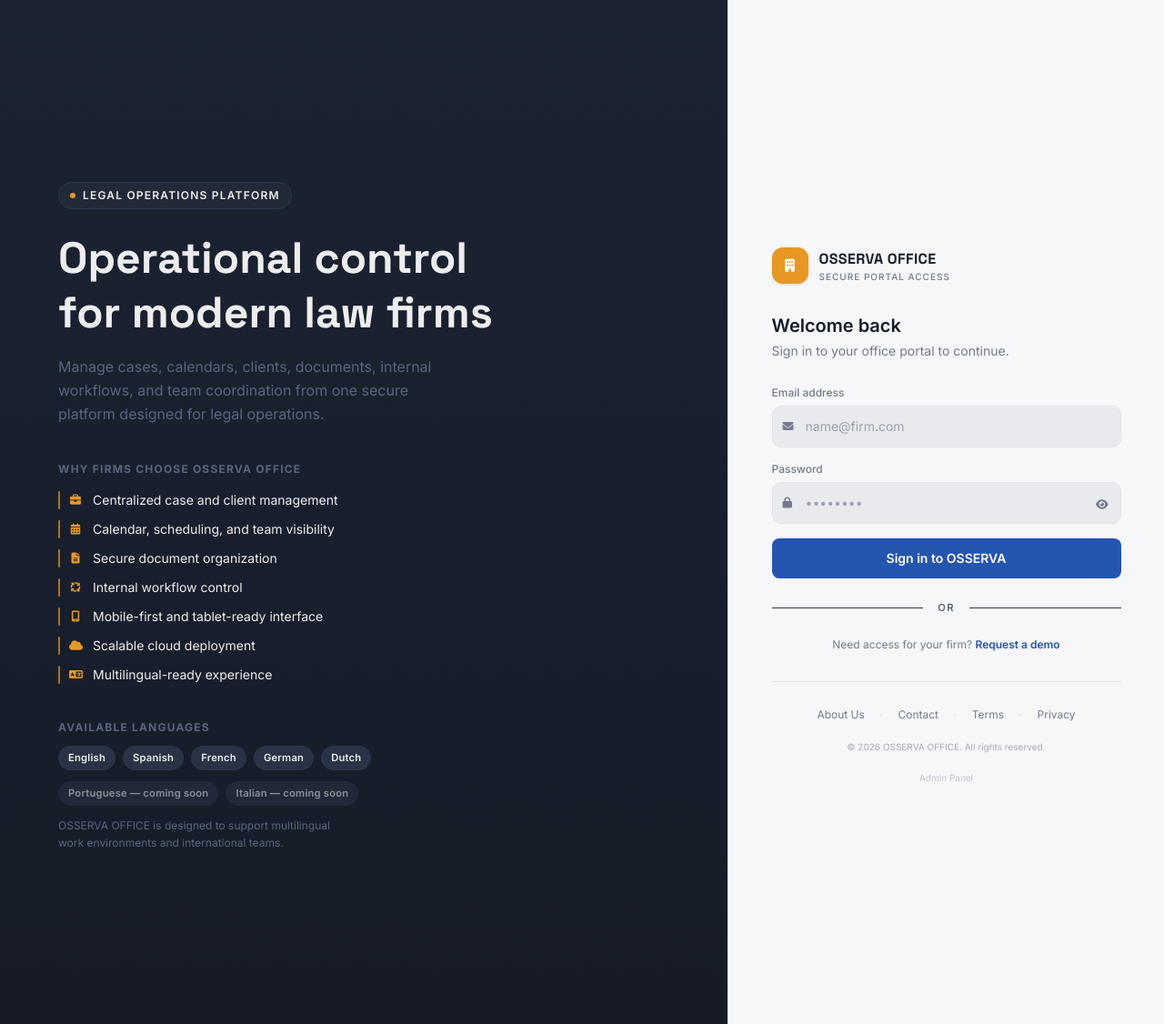
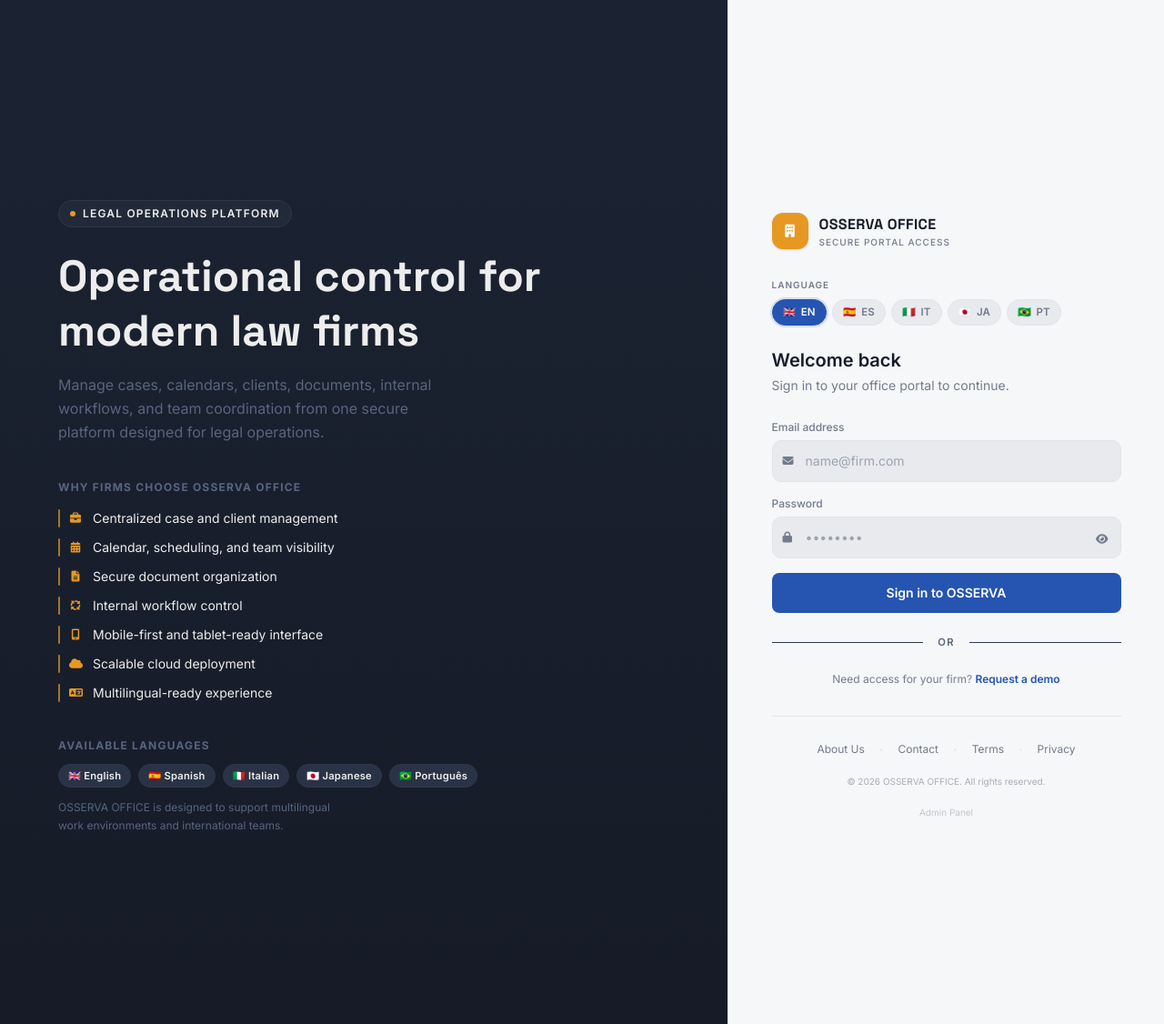
Before and after one commit to derod/osservaoffice, a Flask app: page /auth/login in a window 1280 px wide. Shown: the part 348-1474 px from the top of the page at 91% size. Run offline with Flask 3, Linux system fonts and the light colour scheme; some libraries are stand-ins or nearby versions.

Commit message:
Add multilingual login page with language selector
- Add POST /auth/set-lang endpoint storing lang in session
- Add LOGIN_TRANSLATIONS dict and login_t() helper in i18n.py
- Replace hardcoded English login page strings with t() calls
- Add pill-style language selector (EN/ES/IT/JA/PT) in login card
- Remove 'coming soon' badges; update Available Languages to real 5
- Login renders in selected language, session persists after login

Co-Authored-By: Claude Sonnet 4.6 <noreply@anthropic.com>

```diff
--- a/app/routes/auth.py
+++ b/app/routes/auth.py
@@ -1,13 +1,29 @@
 from flask import Blueprint, render_template, request, redirect, url_for, session, flash
 from app.database import db_conn
 from app.auth_utils import verify_password, create_token, get_current_user
+from app.i18n import login_t
 
 bp = Blueprint("auth", __name__, url_prefix="/auth")
+
+_SUPPORTED_LANGS = {"en", "es", "it", "ja", "pt"}
+
+@bp.route("/set-lang", methods=["POST"])
+def set_lang():
+    """Store language choice in session for pre-login pages."""
+    lang = request.form.get("lang", "en")
+    if lang in _SUPPORTED_LANGS:
+        session["lang"] = lang
+        session.permanent = True
+    return redirect(request.referrer or url_for("auth.login"))
 
 @bp.route("/login", methods=["GET", "POST"])
 def login():
     if get_current_user():
         return redirect(url_for("dashboard.index"))
+
+    lang = session.get("lang", "en")
+    if lang not in _SUPPORTED_LANGS:
+        lang = "en"
 
     error = None
     if request.method == "POST":
@@ -31,7 +47,10 @@ def login():
             session.permanent = True
             return redirect(url_for("dashboard.index"))
 
-    return render_template("auth/login.html", error=error)
+    def t(key):
+        return login_t(key, lang)
+
+    return render_template("auth/login.html", error=error, lang=lang, t=t)
 
 @bp.route("/logout")
 def logout():
--- a/app/templates/auth/login.html
+++ b/app/templates/auth/login.html
@@ -1,9 +1,9 @@
 <!DOCTYPE html>
-<html lang="en">
+<html lang="{{ lang }}">
 <head>
   <meta charset="UTF-8">
   <meta name="viewport" content="width=device-width, initial-scale=1.0, maximum-scale=5.0">
-  <title>OSSERVA OFFICE — Legal Operations Platform</title>
+  <title>OSSERVA OFFICE — {{ t('Legal Operations Platform') }}</title>
   <script src="https://cdn.tailwindcss.com"></script>
   <link href="https://fonts.googleapis.com/css2?family=Inter:wght@300;400;500;600;700;800&family=Space+Grotesk:wght@500;600;700&display=swap" rel="stylesheet">
   <link rel="stylesheet" href="https://cdnjs.cloudflare.com/ajax/libs/font-awesome/6.5.0/css/all.min.css">
@@ -101,7 +101,7 @@
       box-shadow: 0 0 0 3px hsla(220,60%,58%,0.15);
     }
 
-    /* Language badge */
+    /* Language badge (static list) */
     .lang-badge {
       display: inline-flex;
       align-items: center;
@@ -115,14 +115,42 @@
       color: hsl(var(--sidebar-foreground));
     }
 
+    /* Language selector pill buttons */
+    .lang-pill {
+      display: inline-flex;
+      align-items: center;
+      gap: 0.35rem;
+      padding: 0.3rem 0.7rem;
+      border-radius: 9999px;
+      font-size: 0.72rem;
+      font-weight: 600;
+      letter-spacing: 0.01em;
+      cursor: pointer;
+      transition: background 150ms, border-color 150ms, color 150ms, box-shadow 150ms;
+      border: 1px solid hsl(var(--border));
+      background: hsl(var(--muted));
+      color: hsl(var(--muted-foreground));
+      white-space: nowrap;
+    }
+    .lang-pill:hover {
+      border-color: hsl(var(--primary));
+      color: hsl(var(--foreground));
+    }
+    .lang-pill.active {
+      background: hsl(var(--primary));
+      border-color: hsl(var(--primary));
+      color: hsl(var(--primary-foreground));
+      box-shadow: 0 0 0 2px hsla(220,60%,55%,0.2);
+    }
+
     /* Footer link */
     .pub-footer-link {
-      color: hsl(var(--sidebar-muted));
+      color: hsl(var(--muted-foreground));
       font-size: 0.75rem;
       transition: color 150ms;
       text-decoration: none;
     }
-    .pub-footer-link:hover { color: hsl(var(--sidebar-foreground)); }
+    .pub-footer-link:hover { color: hsl(var(--foreground)); }
 
     /* Smooth scroll */
     html { scroll-behavior: smooth; }
@@ -154,13 +182,13 @@
     <!-- Nav links (desktop) -->
     <nav class="hidden md:flex items-center gap-6">
       <a href="{{ url_for('public.about') }}" class="text-sm font-medium transition-colors hover:opacity-80"
-         style="color:hsl(var(--muted-foreground))">About</a>
+         style="color:hsl(var(--muted-foreground))">{{ t('About') }}</a>
       <a href="{{ url_for('public.contact') }}" class="text-sm font-medium transition-colors hover:opacity-80"
-         style="color:hsl(var(--muted-foreground))">Contact</a>
+         style="color:hsl(var(--muted-foreground))">{{ t('Contact') }}</a>
       <a href="{{ url_for('public.terms') }}" class="text-sm font-medium transition-colors hover:opacity-80"
-         style="color:hsl(var(--muted-foreground))">Terms</a>
+         style="color:hsl(var(--muted-foreground))">{{ t('Terms') }}</a>
       <a href="{{ url_for('public.privacy') }}" class="text-sm font-medium transition-colors hover:opacity-80"
-         style="color:hsl(var(--muted-foreground))">Privacy</a>
+         style="color:hsl(var(--muted-foreground))">{{ t('Privacy') }}</a>
     </nav>
 
     <!-- Right side -->
@@ -173,7 +201,7 @@
       <a href="#login"
          class="inline-flex items-center gap-1.5 text-sm font-semibold px-4 py-2 rounded-lg transition-opacity hover:opacity-90"
          style="background:hsl(var(--primary));color:hsl(var(--primary-foreground))">
-        Sign In
+        {{ t('Sign In') }}
       </a>
     </div>
   </div>
@@ -195,26 +223,25 @@
         <span class="w-1.5 h-1.5 rounded-full flex-shrink-0"
               style="background:hsl(var(--sidebar-primary))"></span>
         <span class="text-xs font-semibold tracking-widest uppercase"
-              style="color:hsl(var(--sidebar-foreground))">Legal Operations Platform</span>
+              style="color:hsl(var(--sidebar-foreground))">{{ t('Legal Operations Platform') }}</span>
       </div>
 
       <!-- Headline -->
       <h1 class="font-display font-bold leading-tight mb-4"
           style="color:hsl(var(--sidebar-foreground));font-size:clamp(2rem,4vw,3rem)">
-        Operational control<br>for modern law firms
+        {{ t('Operational control for modern law firms') }}
       </h1>
 
       <!-- Subheadline -->
       <p class="text-base leading-relaxed mb-10"
          style="color:hsl(var(--sidebar-muted));max-width:44ch">
-        Manage cases, calendars, clients, documents, internal workflows,
-        and team coordination from one secure platform designed for legal operations.
+        {{ t('Manage cases, calendars, clients, documents, internal workflows, and team coordination from one secure platform designed for legal operations.') }}
       </p>
 
       <!-- Benefits -->
       <div class="mb-10">
         <p class="text-xs font-bold uppercase tracking-widest mb-4"
-           style="color:hsl(var(--sidebar-muted))">Why firms choose OSSERVA OFFICE</p>
+           style="color:hsl(var(--sidebar-muted))">{{ t('Why firms choose OSSERVA OFFICE') }}</p>
         <ul class="space-y-3">
           {% set benefits = [
             ('fa-briefcase',        'Centralized case and client management'),
@@ -235,18 +262,13 @@
         </ul>
       </div>
 
-      <!-- Languages -->
+      <!-- Available Languages -->
       <div>
         <p class="text-xs font-bold uppercase tracking-widest mb-3"
-           style="color:hsl(var(--sidebar-muted))">Available Languages</p>
+           style="color:hsl(var(--sidebar-muted))">{{ t('Available Languages') }}</p>
         <div class="flex flex-wrap gap-2 mb-3">
-          {% for lang in ['English', 'Spanish', 'French', 'German', 'Dutch'] %}
-          <span class="lang-badge">{{ lang }}</span>
-          {% endfor %}
-        </div>
-        <div class="flex flex-wrap gap-2 mb-3">
-          {% for lang in ['Portuguese', 'Italian'] %}
-          <span class="lang-badge" style="opacity:0.55">{{ lang }} — coming soon</span>
+          {% for label in ['🇬🇧 English', '🇪🇸 Spanish', '🇮🇹 Italian', '🇯🇵 Japanese', '🇧🇷 Português'] %}
+          <span class="lang-badge">{{ label }}</span>
           {% endfor %}
         </div>
         <p class="text-xs leading-relaxed" style="color:hsl(var(--sidebar-muted));max-width:42ch">
@@ -274,14 +296,39 @@
           <div class="font-display font-bold text-base tracking-wide"
                style="color:hsl(var(--foreground))">OSSERVA OFFICE</div>
           <div class="text-[10px] font-medium tracking-widest uppercase"
-               style="color:hsl(var(--muted-foreground))">Secure Portal Access</div>
+               style="color:hsl(var(--muted-foreground))">{{ t('Secure Portal Access') }}</div>
+        </div>
+      </div>
+
+      <!-- Language selector -->
+      <div class="mb-6">
+        <p class="text-[10px] font-semibold uppercase tracking-widest mb-2"
+           style="color:hsl(var(--muted-foreground))">Language</p>
+        <div class="flex flex-wrap gap-1.5">
+          {% set lang_options = [
+            ('en', '🇬🇧', 'EN'),
+            ('es', '🇪🇸', 'ES'),
+            ('it', '🇮🇹', 'IT'),
+            ('ja', '🇯🇵', 'JA'),
+            ('pt', '🇧🇷', 'PT'),
+          ] %}
+          {% for code, flag, label in lang_options %}
+          <form method="POST" action="{{ url_for('auth.set_lang') }}" style="display:inline">
+            <input type="hidden" name="lang" value="{{ code }}">
+            <button type="submit"
+                    class="lang-pill{% if lang == code %} active{% endif %}">
+              <span>{{ flag }}</span>
+              <span>{{ label }}</span>
+            </button>
+          </form>
+          {% endfor %}
         </div>
       </div>
 
       <!-- Heading -->
-      <h2 class="text-xl font-semibold mb-1" style="color:hsl(var(--foreground))">Welcome back</h2>
+      <h2 class="text-xl font-semibold mb-1" style="color:hsl(var(--foreground))">{{ t('Welcome back') }}</h2>
       <p class="text-sm mb-7" style="color:hsl(var(--muted-foreground))">
-        Sign in to your office portal to continue.
+        {{ t('Sign in to your office portal to continue.') }}
       </p>
 
       <!-- Error alert -->
@@ -298,7 +345,7 @@
 
         <div>
           <label class="block text-xs font-medium mb-1.5"
-                 style="color:hsl(var(--muted-foreground))">Email address</label>
+                 style="color:hsl(var(--muted-foreground))">{{ t('Email address') }}</label>
           <div class="relative">
             <i class="fa-solid fa-envelope absolute left-3 top-1/2 -translate-y-1/2 text-xs"
                style="color:hsl(var(--muted-foreground))"></i>
@@ -315,7 +362,7 @@
 
         <div>
           <label class="block text-xs font-medium mb-1.5"
-                 style="color:hsl(var(--muted-foreground))">Password</label>
+                 style="color:hsl(var(--muted-foreground))">{{ t('Password') }}</label>
           <div class="relative">
             <i class="fa-solid fa-lock absolute left-3 top-1/2 -translate-y-1/2 text-xs"
                style="color:hsl(var(--muted-foreground))"></i>
@@ -339,32 +386,32 @@
         <button type="submit"
                 class="w-full font-semibold py-3 rounded-lg text-sm transition-opacity hover:opacity-90 mt-2"
                 style="background:hsl(var(--primary));color:hsl(var(--primary-foreground))">
-          Sign in to OSSERVA
+          {{ t('Sign in to OSSERVA') }}
         </button>
 
       </form>
 
       <!-- Divider -->
-      <div class="section-divider my-6">or</div>
+      <div class="section-divider my-6">{{ t('or') }}</div>
 
       <!-- Contact CTA -->
       <p class="text-center text-xs" style="color:hsl(var(--muted-foreground))">
-        Need access for your firm?
+        {{ t('Need access for your firm?') }}
         <a href="{{ url_for('public.contact') }}"
            class="font-semibold transition-colors hover:opacity-80"
-           style="color:hsl(var(--primary))">Request a demo</a>
+           style="color:hsl(var(--primary))">{{ t('Request a demo') }}</a>
       </p>
 
       <!-- Footer links -->
       <div class="flex flex-wrap items-center justify-center gap-x-4 gap-y-1.5 mt-8 pt-6"
            style="border-top:1px solid hsl(var(--border))">
-        <a href="{{ url_for('public.about') }}"   class="pub-footer-link" style="color:hsl(var(--muted-foreground))">About Us</a>
+        <a href="{{ url_for('public.about') }}"   class="pub-footer-link" style="color:hsl(var(--muted-foreground))">{{ t('About Us') }}</a>
         <span style="color:hsl(var(--border))">·</span>
-        <a href="{{ url_for('public.contact') }}" class="pub-footer-link" style="color:hsl(var(--muted-foreground))">Contact</a>
+        <a href="{{ url_for('public.contact') }}" class="pub-footer-link" style="color:hsl(var(--muted-foreground))">{{ t('Contact') }}</a>
         <span style="color:hsl(var(--border))">·</span>
-        <a href="{{ url_for('public.terms') }}"   class="pub-footer-link" style="color:hsl(var(--muted-foreground))">Terms</a>
+        <a href="{{ url_for('public.terms') }}"   class="pub-footer-link" style="color:hsl(var(--muted-foreground))">{{ t('Terms') }}</a>
         <span style="color:hsl(var(--border))">·</span>
-        <a href="{{ url_for('public.privacy') }}" class="pub-footer-link" style="color:hsl(var(--muted-foreground))">Privacy</a>
+        <a href="{{ url_for('public.privacy') }}" class="pub-footer-link" style="color:hsl(var(--muted-foreground))">{{ t('Privacy') }}</a>
       </div>
 
       <p class="text-center text-[10px] mt-4" style="color:hsl(var(--muted-foreground));opacity:0.6">
@@ -394,11 +441,11 @@
     <div class="max-w-2xl mb-10 sm:mb-14">
       <div class="inline-flex items-center gap-2 px-3 py-1 rounded-full border text-xs font-semibold tracking-widest uppercase mb-4"
            style="background:hsl(var(--muted));border-color:hsl(var(--border));color:hsl(var(--muted-foreground))">
-        Implementation and Advisory
+        {{ t('Implementation and Advisory') }}
       </div>
       <h2 class="font-display font-bold leading-snug mb-3"
           style="font-size:clamp(1.5rem,3vw,2.125rem);color:hsl(var(--foreground))">
-        A configured platform, not a generic tool
+        {{ t('A configured platform, not a generic tool') }}
       </h2>
       <p class="text-base leading-relaxed" style="color:hsl(var(--muted-foreground))">
         OSSERVA OFFICE is not limited to a standard setup. We offer implementation guidance,
@@ -415,7 +462,7 @@
         ('fa-route',                  'Onboarding Guidance',          'Structured onboarding for administrators, user role setup, and operational baseline configuration.'),
         ('fa-wrench',                 'Customization Services',       'Tailored adaptation for firms with specific workflow requirements beyond standard configuration.'),
         ('fa-cloud-arrow-up',         'Deployment Support',           'Assistance with cloud deployment, domain configuration, and production readiness for dedicated instances.'),
-        ('fa-language',               'Multilingual Environments',    'Each team member selects their own interface language. English, Spanish, French, German, and Dutch available now.'),
+        ('fa-language',               'Multilingual Environments',    'Each team member selects their own interface language. English, Spanish, Italian, Japanese, and Português available now.'),
       ] %}
       {% for icon, title, desc in adv_services %}
       <div class="dk-card rounded-xl p-5">
@@ -436,7 +483,7 @@
          style="background:hsl(var(--muted));border-color:hsl(var(--border))">
       <div>
         <p class="font-display font-bold text-base mb-1" style="color:hsl(var(--foreground))">
-          Ready to evaluate OSSERVA OFFICE for your firm?
+          {{ t('Ready to evaluate OSSERVA OFFICE for your firm?') }}
         </p>
         <p class="text-sm" style="color:hsl(var(--muted-foreground))">
           Need a tailored setup? Ask about customization and data transfer consultation.
@@ -446,12 +493,12 @@
         <a href="{{ url_for('public.contact') }}?interest=Request+Demo"
            class="inline-flex items-center justify-center gap-2 text-sm font-semibold px-5 py-3 rounded-lg transition-opacity hover:opacity-90 whitespace-nowrap"
            style="background:hsl(var(--primary));color:hsl(var(--primary-foreground))">
-          Request Demo
+          {{ t('Request Demo') }}
         </a>
         <a href="{{ url_for('public.contact') }}?interest=Pricing"
            class="inline-flex items-center justify-center gap-2 text-sm font-medium px-5 py-3 rounded-lg border transition-colors hover:opacity-80 whitespace-nowrap"
            style="border-color:hsl(var(--border));color:hsl(var(--muted-foreground))">
-          Contact Sales
+          {{ t('Contact Sales') }}
         </a>
       </div>
     </div>
```
Also changed, not shown: app/i18n.py (+170 -0 lines).
